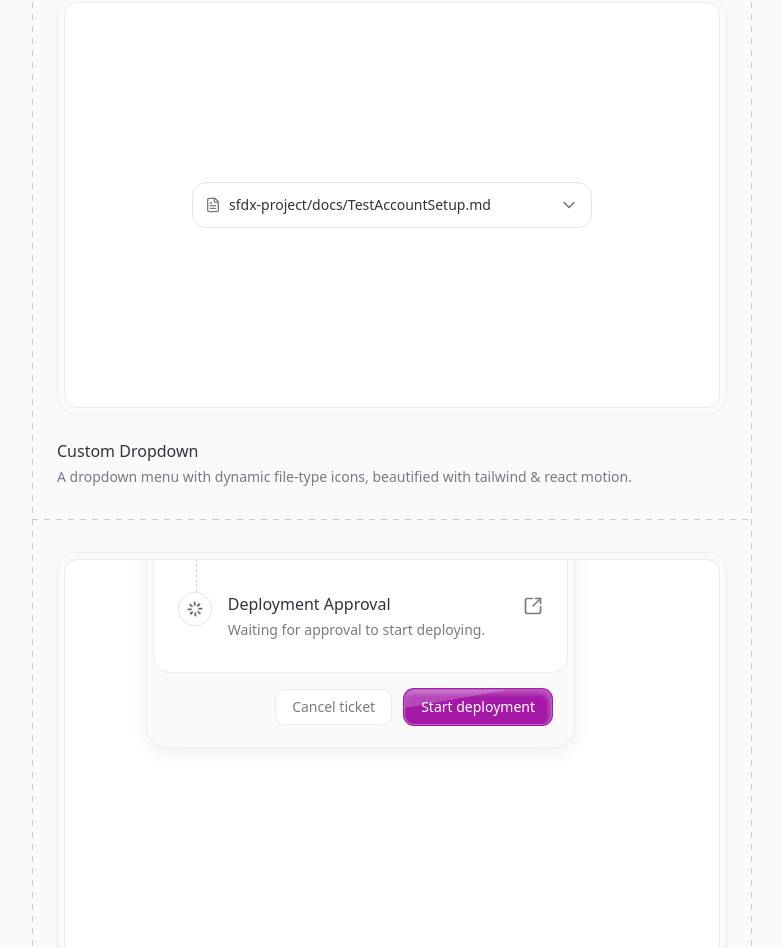
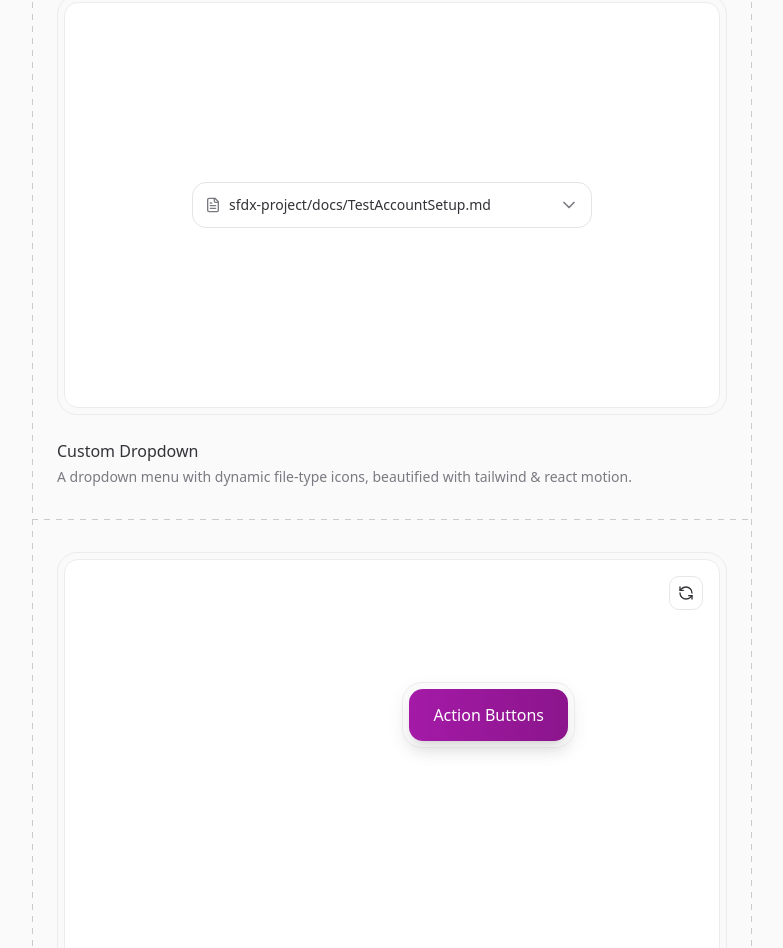
Before and after one commit to vishalanandesc/engineering-experiments, a Next.js app: page / in a window 1280 px wide. Shown: the part 231-1179 px from the top of the page, without its empty margins (248-1031 px from the left). Built offline with nearby package versions, Linux system fonts and the light colour scheme.

Commit message:
feat(actions-buttons): add animated dialog on top of exisiting component

```diff
--- a/app/components/action-buttons.tsx
+++ b/app/components/action-buttons.tsx
@@ -1,10 +1,13 @@
 'use client';
 
-import { Check, Loader, SquareArrowOutUpRight } from 'lucide-react';
-import React from 'react';
+import { Check, Loader, SquareArrowOutUpRight, RefreshCcw } from 'lucide-react';
+import React, { useState } from 'react';
+import { motion, AnimatePresence } from 'motion/react';
 import { toast } from 'sonner';
 
 export default function ActionButtons() {
+  const [isOpen, setIsOpen] = useState(false);
+
   const steps = [
     {
       id: 1,
@@ -37,13 +40,64 @@ export default function ActionButtons() {
   ];
 
   return (
-    <div
-      className="
-        absolute right-36 bottom-54 flex max-w-[480px] flex-col items-center justify-center
-        rounded-[20px] border border-[#ECECEC] bg-[#FAFAFA] p-1.5
-        shadow-[0_6px_18px_0_rgba(0,0,0,0.06)]">
+    <>
+     <button
+        onClick={() => setIsOpen(false)}
+        className="absolute top-4 right-4 p-2 rounded-lg border border-gray-200 bg-white cursor-pointer hover:bg-gray-50 transition-colors">
+        <RefreshCcw className="w-4 h-4" />
+      </button>
 
-      <div className="relative flex w-full flex-col gap-6 rounded-2xl border border-[#ECECEC] bg-white p-6">
+      <AnimatePresence mode="popLayout">
+      <motion.div
+          layout
+          initial={{ opacity: 0, scale: 0.8, borderRadius: '0.5rem' }}
+          animate={{ opacity: 1, scale: 1, borderRadius: '1.25rem' }}
+          exit={{ opacity: 0, scale: 0.8, borderRadius: '0.5rem' }}
+          transition={{
+            duration: 0.5,
+            type: 'spring',
+            stiffness: 300,
+            damping: 30,
+          }}
+          className="absolute right-36 bottom-54 flex max-w-[480px] flex-col items-center justify-center rounded-[20px] border border-[#ECECEC] bg-[#FAFAFA] p-1.5 shadow-[0_6px_18px_0_rgba(0,0,0,0.06)]"
+        >
+          {!isOpen ? (
+            // Collapsed Button State
+            <motion.button
+              key="collapsed"
+              layout
+              initial={{ opacity: 0 }}
+              animate={{ opacity: 1 }}
+              exit={{ opacity: 0 }}
+              transition={{
+                layout: { duration: 0.5, type: 'spring', stiffness: 300, damping: 30 },
+                opacity: { duration: 0.3, delay: 0.2 }
+              }}
+              onClick={() => setIsOpen(true)}
+              whileHover={{ scale: 1.02 }}
+              whileTap={{ scale: 0.98 }}
+              className="h-[52px] px-6 cursor-pointer rounded-xl bg-gradient-to-r from-[#A41AA7] to-[#8B158C] text-white font-medium text-base shadow-lg hover:shadow-xl transition-shadow"
+            >
+              Action Buttons
+            </motion.button>
+          ) : (
+            // Expanded Timeline State
+            <motion.div
+              key="expanded"
+              layout
+              initial={{ opacity: 0 }}
+              animate={{ opacity: 1 }}
+              exit={{ opacity: 0 }}
+              transition={{
+                layout: { duration: 0.5, type: 'spring', stiffness: 300, damping: 30 },
+                opacity: { duration: 0.3, delay: 0.2 },
+              }}
+              style={{ originX: 0.5, originY: 0.5 }}
+              className="w-full flex max-w-[480px] flex-col items-center justify-center
+                        rounded-[20px] border border-[#ECECEC] bg-[#FAFAFA] p-1.5
+                        shadow-[0_6px_18px_0_rgba(0,0,0,0.06)]">
+
+        <div className="relative flex w-full flex-col gap-6 rounded-2xl border border-[#ECECEC] bg-white p-6">
         <p className="text-sm font-medium tracking-normal text-secondary">
           EXECUTION HISTORY
         </p>
@@ -129,25 +183,31 @@ export default function ActionButtons() {
         "
       >
         <div className="relative flex items-center justify-end gap-3 rounded-2xl p-2">
-          <button
+          <motion.button
+            whileTap={{ scale: 0.98,
+              transition: { duration: .15, ease: "easeOut" }
+             }}
             onClick={() => toast('Ticket has been cancelled')}
             className="
               flex h-[36px] cursor-pointer items-center rounded-lg border border-[#ECECEC]
               bg-white px-4 text-sm font-medium leading-[100%] text-secondary
-              transition-colors duration-300 ease-in-out
+              transition-colors duration-150 ease-out
               hover:border-[#FFBABE] hover:bg-[#FBF4F2] hover:text-[#CF4149]
             "
           >
             Cancel ticket
-          </button>
+          </motion.button>
 
-          <button
+          <motion.button
+            whileTap={{ scale: 0.98,
+              transition: { duration: .15, ease: "easeOut" }
+             }}
             onClick={() => toast.success('Deployment has been started')}
             className="
               group relative flex h-[36px] cursor-pointer items-center rounded-lg border-[0.5px]
               border-white/30 bg-[#A41AA7] px-4 text-sm font-medium leading-[100%] text-white
               shadow-[-2px_4px_4px_0_rgba(255,255,255,0.25)_inset,_0_0_0_1px_#A41AA7]
-              overflow-hidden transition-all duration-300 ease-in-out
+              overflow-hidden transition-all duration-150 ease-out
               before:absolute before:inset-0 before:rounded-[inherit]
               before:bg-[linear-gradient(170deg,rgba(255,255,255,0.2)_30%,transparent_30%)]
               before:content-[''] before:opacity-100 before:transition-opacity before:duration-300
@@ -157,9 +217,13 @@ export default function ActionButtons() {
             <span className="relative z-10 transition-shadow duration-300">
               Start deployment
             </span>
-          </button>
-        </div>
-      </div>
-    </div>
+          </motion.button>
+       </div>
+            </div>
+            </motion.div>
+          )}
+        </motion.div>
+      </AnimatePresence>
+    </>
   );
 }
```
